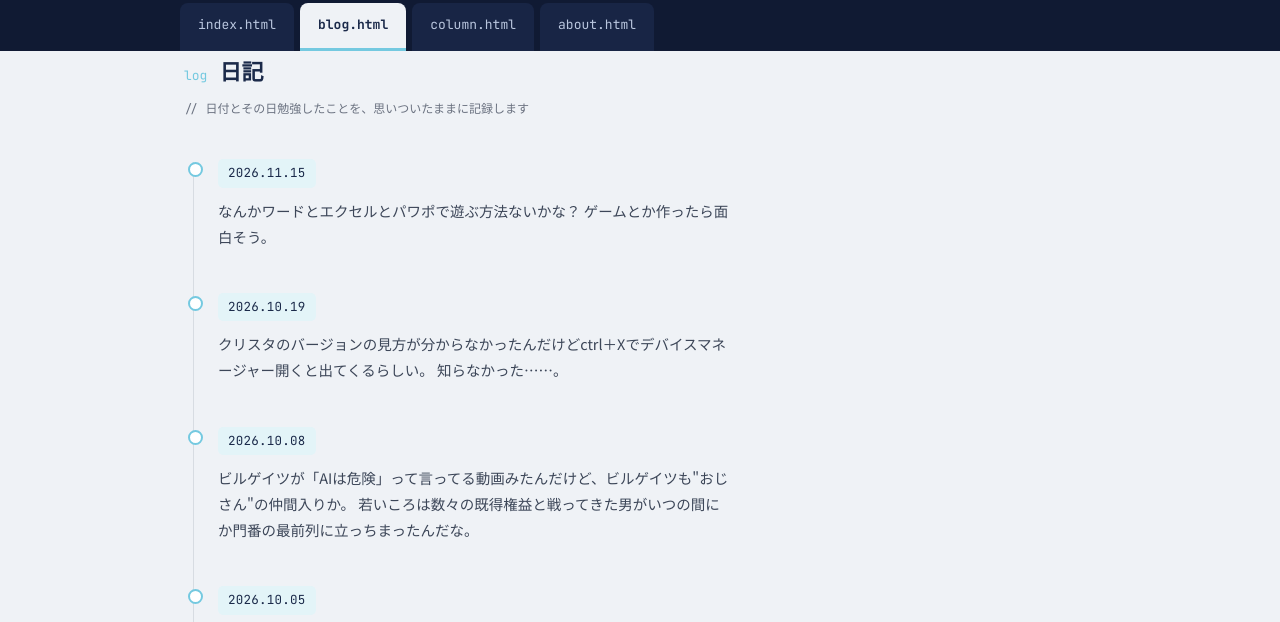
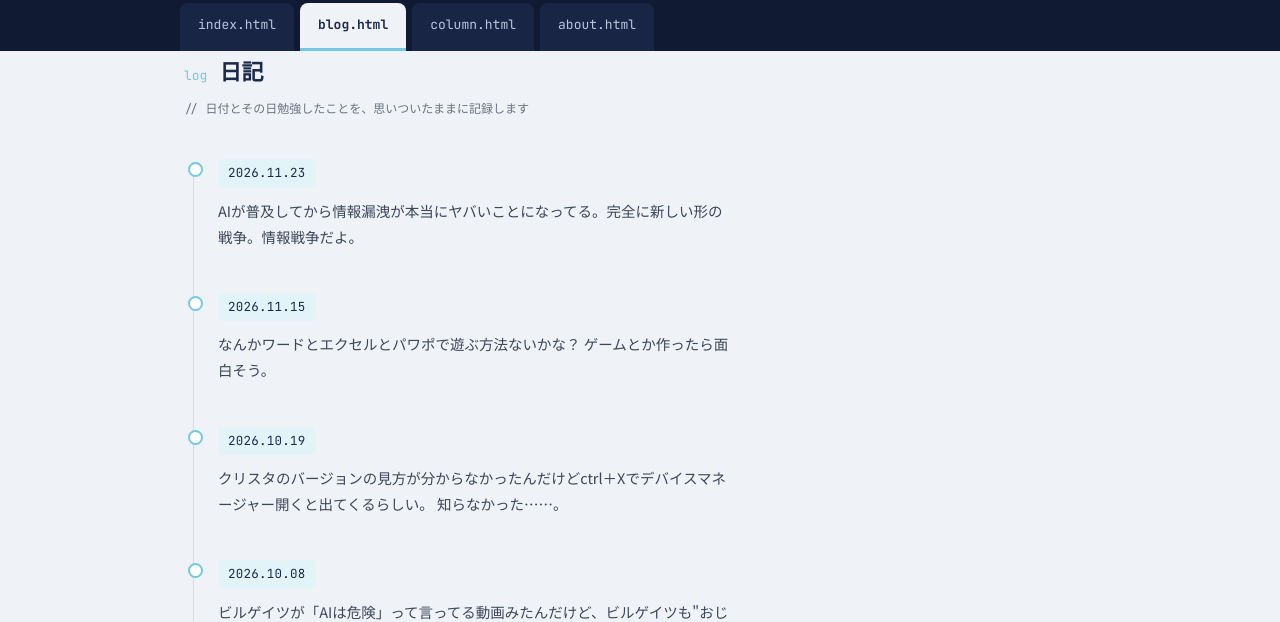
Before and after one commit to Azaleacreativeroom888/fan-computer, a plain HTML site: page blog.html in a window 1280 px wide. Shown: the part 125-747 px from the top of the page. Drawn offline with Linux system fonts and the light colour scheme.

Commit message:
Add new blog entry about AI and information warfare

```diff
--- a/blog.html
+++ b/blog.html
@@ -129,6 +129,11 @@
   <div class="log">
 
     <article class="entry">
+      <div class="date">2026.11.23</div>
+      <p>AIが普及してから情報漏洩が本当にヤバいことになってる。完全に新しい形の戦争。情報戦争だよ。</p>
+    </article>
+
+    <article class="entry">
       <div class="date">2026.11.15</div>
       <p>なんかワードとエクセルとパワポで遊ぶ方法ないかな？ ゲームとか作ったら面白そう。</p>
     </article>
```
